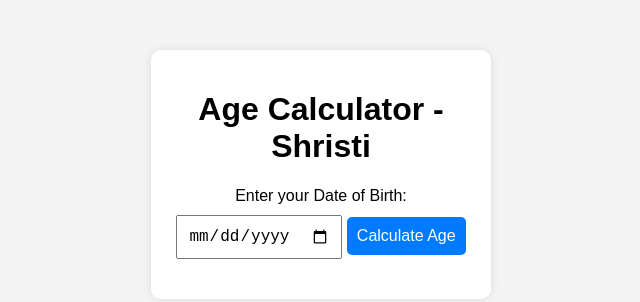
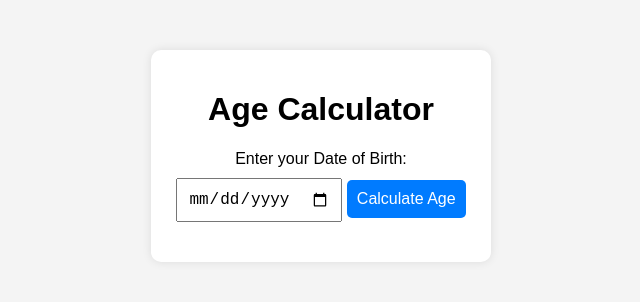
Before and after one commit to NRZx07/Age-Calculator, a plain HTML site: page index.html in a window 1280 px wide. Shown: the whole page, without its empty margins (319-959 px from the left). Drawn offline with Linux system fonts and the light colour scheme.

Commit message:
Update index.html

```diff
--- a/index.html
+++ b/index.html
@@ -8,7 +8,7 @@
 </head>
 <body>
     <div class="container">
-        <h1>Age Calculator - Shristi</h1>
+        <h1>Age Calculator</h1>
         <label for="dob">Enter your Date of Birth:</label>
         <input type="date" id="dob">
         <button onclick="calculateAge()">Calculate Age</button>
```
